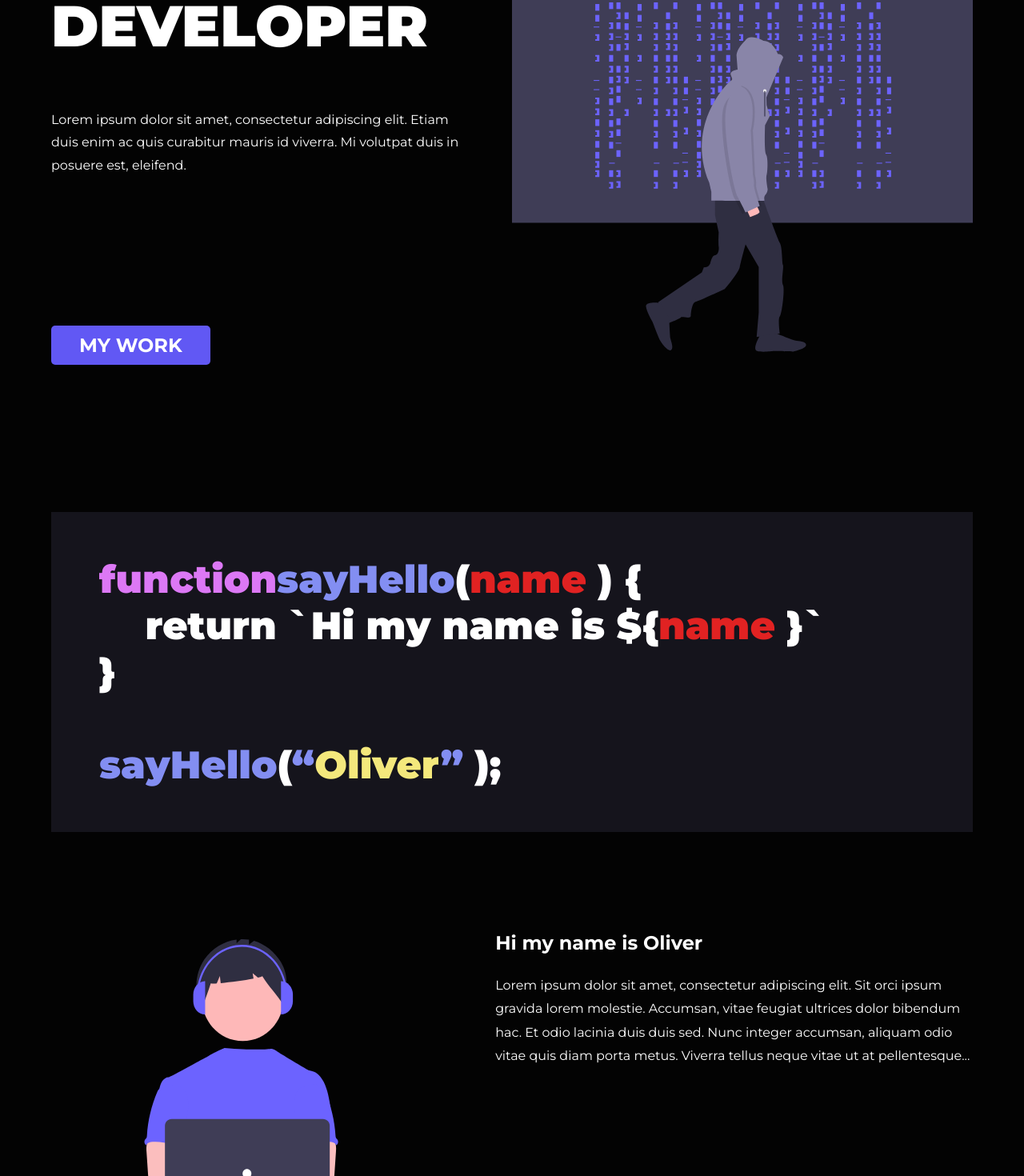
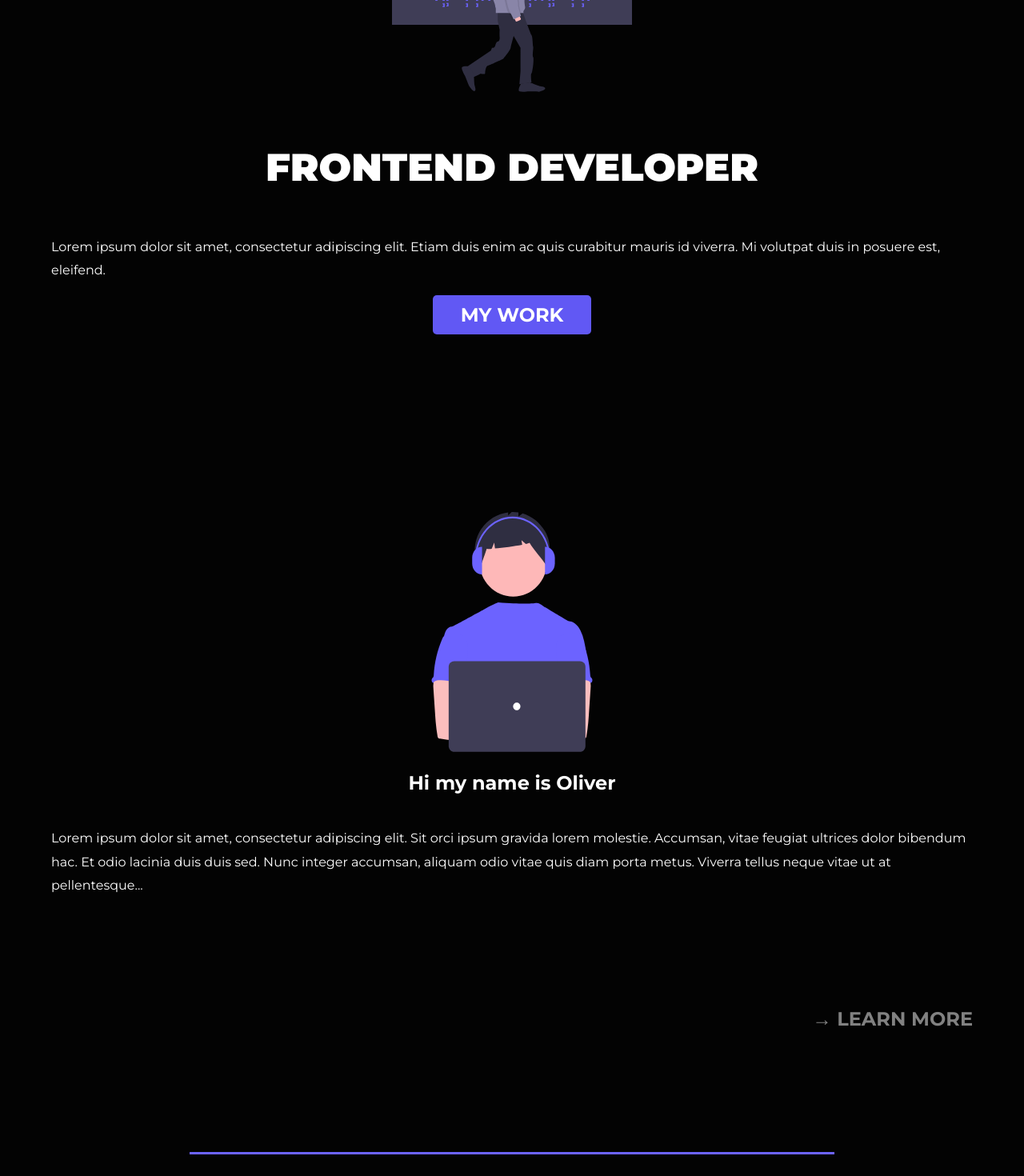
Before and after one commit to NemesOliver/portfolio-nextJS, a Next.js app: page / in a window 1280 px wide. Shown: the part 240-1710 px from the top of the page at 80% size. Built offline with nearby package versions, Linux system fonts and the light colour scheme.

Commit message:
add utility styled components

```diff
--- /dev/null
+++ b/components/Button.js
@@ -0,0 +1,32 @@
+import styled from "styled-components";
+
+const Button = ({ content }) => {
+  return <StyledButton type="button">{content}</StyledButton>;
+};
+
+const StyledButton = styled.button`
+  cursor: pointer;
+  background-color: #6158f4;
+  font-size: 1.5rem;
+  font-weight: bold;
+  font-family: Montserrat;
+  outline: none;
+  border: none;
+  padding: 10px 35px;
+  border-radius: 5px;
+  color: #ffffff;
+  /* position: absolute; */
+  bottom: 13vh;
+
+  &:hover {
+    -webkit-filter: drop-shadow(1px 2px 4px white);
+    filter: drop-shadow(white 1px 0 8px);
+    transform: scale(1.05);
+    transition: 0.25s all ease;
+  }
+  &:active {
+    transform: scale(1);
+  }
+`;
+
+export default Button;
--- a/components/styles/CardContainer.styles.js
+++ b/components/styles/CardContainer.styles.js
@@ -7,21 +7,6 @@ export const CardContainer = styled.div`
   margin-bottom: 300px;
   position: relative;
 
-  a {
-    color: #ffffff;
-    opacity: 50%;
-    font-size: 1.5rem;
-    font-weight: bold;
-    position: absolute;
-    bottom: -150px;
-    right: 0;
-
-    &:hover {
-      opacity: 100%;
-      transition: 0.5s all ease;
-    }
-  }
-
   @media all and (max-width: ${({ theme }) => theme.breakpoints.lg}) {
     flex-direction: column;
   }
--- a/components/styles/GlobalStyles.js
+++ b/components/styles/GlobalStyles.js
@@ -25,7 +25,7 @@ const GlobalStyles = createGlobalStyle`
 
 
     h1 {
-        font-size: 6.75rem; /* 102px */
+        font-size: 3rem; /* 102px - 6.75rem*/
         font-weight: 900;
     }
 
@@ -49,7 +49,8 @@ const GlobalStyles = createGlobalStyle`
     width: 70%;
     height: 3px;
     background: ${({ theme }) => theme.primary};
-    margin: 150px auto;
+    margin: 0 auto;
+    margin-bottom: 150px;
   }
 
     body::-webkit-scrollbar {
@@ -63,6 +64,12 @@ const GlobalStyles = createGlobalStyle`
         border-radius: 50px;
     }
 
+    @media all and (max-width: ${({ theme }) => theme.breakpoints.sm}) {
+       h1, h2, h3, p{
+        text-align: center;
+       }
+    }
+
 
 `;
 
--- a/components/styles/Home.styles.js
+++ b/components/styles/Home.styles.js
@@ -1,7 +1,23 @@
 import styled from "styled-components";
 
 export const StyledHome = styled.div`
-  section {
+  .img-hackers-mind {
+    position: relative;
+    width: 300px;
+    height: 300px;
+  }
+
+  .box {
+    display: none;
+  }
+
+  .img-person-pc {
+    position: relative;
+    width: 300px;
+    height: 300px;
+  }
+
+  /* section {
     width: 100%;
   }
 
@@ -16,31 +32,6 @@ export const StyledHome = styled.div`
 
       p {
         line-height: 180%;
-      }
-
-      button {
-        cursor: pointer;
-        background-color: #6158f4;
-        font-size: 1.5rem;
-        font-weight: bold;
-        font-family: Montserrat;
-        outline: none;
-        border: none;
-        padding: 10px 35px;
-        border-radius: 5px;
-        color: #ffffff;
-        position: absolute;
-        bottom: 13vh;
-
-        &:hover {
-          -webkit-filter: drop-shadow(1px 2px 4px white);
-          filter: drop-shadow(white 1px 0 8px);
-          transform: scale(1.05);
-          transition: 0.25s all ease;
-        }
-        &:active {
-          transform: scale(1);
-        }
       }
     }
 
@@ -108,7 +99,7 @@ export const StyledHome = styled.div`
     }
   }
 
-  /* MEDIA QUERIES */
+  MEDIA QUERIES
 
   @media all and (max-width: ${({ theme }) => theme.breakpoints.xxLg}) {
     .landing-page {
@@ -162,7 +153,7 @@ export const StyledHome = styled.div`
 
       .img-wrapper-pc {
         width: 370px;
-        height: 215;
+        height: 250px;
         margin: 0 auto;
       }
 
@@ -172,7 +163,7 @@ export const StyledHome = styled.div`
     }
 
     .box {
-      /* padding: 5px 5px !important; */
+
       display: none;
     }
 
@@ -186,18 +177,12 @@ export const StyledHome = styled.div`
     }
   }
 
-  /* @media all and (max-width: ${({ theme }) => theme.breakpoints.sm}) {
-    h1 {
-      font-size: 2rem;
-    }
-  } */
-
   @media all and (max-width: ${({ theme }) => theme.breakpoints.sm}) {
     .landing-page {
       flex-direction: column-reverse;
       justify-content: flex-end;
       align-items: center;
-      /* height: 100vh; */
+
 
       .text-wrapper {
         width: 100%;
@@ -214,5 +199,5 @@ export const StyledHome = styled.div`
         margin: 0 auto;
       }
     }
-  }
+  } */
 `;
--- /dev/null
+++ b/components/styles/Section.styles.js
@@ -0,0 +1,6 @@
+import styled from "styled-components";
+
+export const Section = styled.section`
+  min-height: 100vh;
+  width: 100%;
+`;
--- /dev/null
+++ b/components/styles/utils/Flex.styles.js
@@ -0,0 +1,13 @@
+import styled from "styled-components";
+
+const Flex = styled.div`
+  position: relative;
+  height: 100%;
+  width: 100%;
+  display: flex;
+  flex-direction: ${(props) => props.direction};
+  align-items: center;
+  justify-content: center;
+`;
+
+export default Flex;
--- /dev/null
+++ b/components/styles/utils/StyledLink.styles.js
@@ -0,0 +1,16 @@
+import styled from "styled-components";
+
+export const StyledLink = styled.a`
+  color: #ffffff;
+  opacity: 50%;
+  font-size: 1.5rem;
+  font-weight: bold;
+  position: absolute;
+  bottom: -150px;
+  right: 0;
+
+  &:hover {
+    opacity: 100%;
+    transition: 0.5s all ease;
+  }
+`;
--- a/pages/index.js
+++ b/pages/index.js
@@ -1,9 +1,13 @@
 import Head from "next/head";
 import Image from "next/image";
 import Link from "next/link";
+import Button from "../components/Button";
 import Card from "../components/Card";
 import { CardContainer } from "../components/styles/CardContainer.styles";
 import { StyledHome } from "../components/styles/Home.styles";
+import { Section } from "../components/styles/Section.styles";
+import Flex from "../components/styles/utils/Flex.styles";
+import { StyledLink } from "../components/styles/utils/StyledLink.styles";
 import homeCards from "../utils/homeCards";
 
 export default function Home() {
@@ -13,27 +17,29 @@ export default function Home() {
         <title>Oliver Nemes - Home</title>
       </Head>
       <StyledHome>
-        <section className="landing-page">
-          <div className="text-wrapper">
-            <h1>FRONTEND DEVELOPER</h1>
-            <p>
-              Lorem ipsum dolor sit amet, consectetur adipiscing elit. Etiam
-              duis enim ac quis curabitur mauris id viverra. Mi volutpat duis in
-              posuere est, eleifend.
-            </p>
-            <Link href="/work" passHref>
-              <button type="button">MY WORK</button>
-            </Link>
-          </div>
-          <div className="img-wrapper">
+        <Section>
+          <Flex direction="column">
+            <div className="img-hackers-mind">
               <Image
                 src="/assets/landing_image.svg"
                 alt="hackers mind"
                 layout="fill"
               />
             </div>
-        </section>
-        <section className="about-intro">
+            <Flex direction="column">
+              <h1>FRONTEND DEVELOPER</h1>
+              <p>
+                Lorem ipsum dolor sit amet, consectetur adipiscing elit. Etiam
+                duis enim ac quis curabitur mauris id viverra. Mi volutpat duis
+                in posuere est, eleifend.
+              </p>
+              <Link href="/work" passHref>
+                <Button content="MY WORK" />
+              </Link>
+            </Flex>
+          </Flex>
+        </Section>
+        <Section>
           <div className="box">
             <h2>
               <span className="function">function</span>
@@ -50,15 +56,15 @@ export default function Home() {
               <span className="blue">”</span> );
             </h2>
           </div>
-          <div className="about-wrapper">
-            <div className="img-wrapper-pc">
+          <Flex direction="column">
+            <div className="img-person-pc">
               <Image
                 src="/assets/person_pc.svg"
                 alt="person on computer"
                 layout="fill"
               />
             </div>
-            <div className="about-text">
+            <Flex direction="column">
               <h3>Hi my name is Oliver</h3>
               <p>
                 Lorem ipsum dolor sit amet, consectetur adipiscing elit. Sit
@@ -67,14 +73,14 @@ export default function Home() {
                 integer accumsan, aliquam odio vitae quis diam porta metus.
                 Viverra tellus neque vitae ut at pellentesque...
               </p>
-              <Link href="/about">
-                <a>&#8594; LEARN MORE</a>
+              <Link href="/about" passHref>
+                <StyledLink>&#8594; LEARN MORE</StyledLink>
               </Link>
-            </div>
-          </div>
-        </section>
+            </Flex>
+          </Flex>
+        </Section>
         <div className="hr"></div>
-        <section className="my-work-intro">
+        <Section>
           <CardContainer>
             {homeCards.map(({ title, description, image }, index) => (
               <Card
@@ -84,11 +90,11 @@ export default function Home() {
                 image={image}
               />
             ))}
-            <Link href="/work">
-              <a>&#8594; LEARN MORE</a>
+            <Link href="/work" passHref>
+              <StyledLink>&#8594; LEARN MORE</StyledLink>
             </Link>
           </CardContainer>
-        </section>
+        </Section>
       </StyledHome>
     </>
   );
```
Also changed, not shown: public/assets/person_pc.svg. Lines whose indentation alone changed are shown as unchanged.
